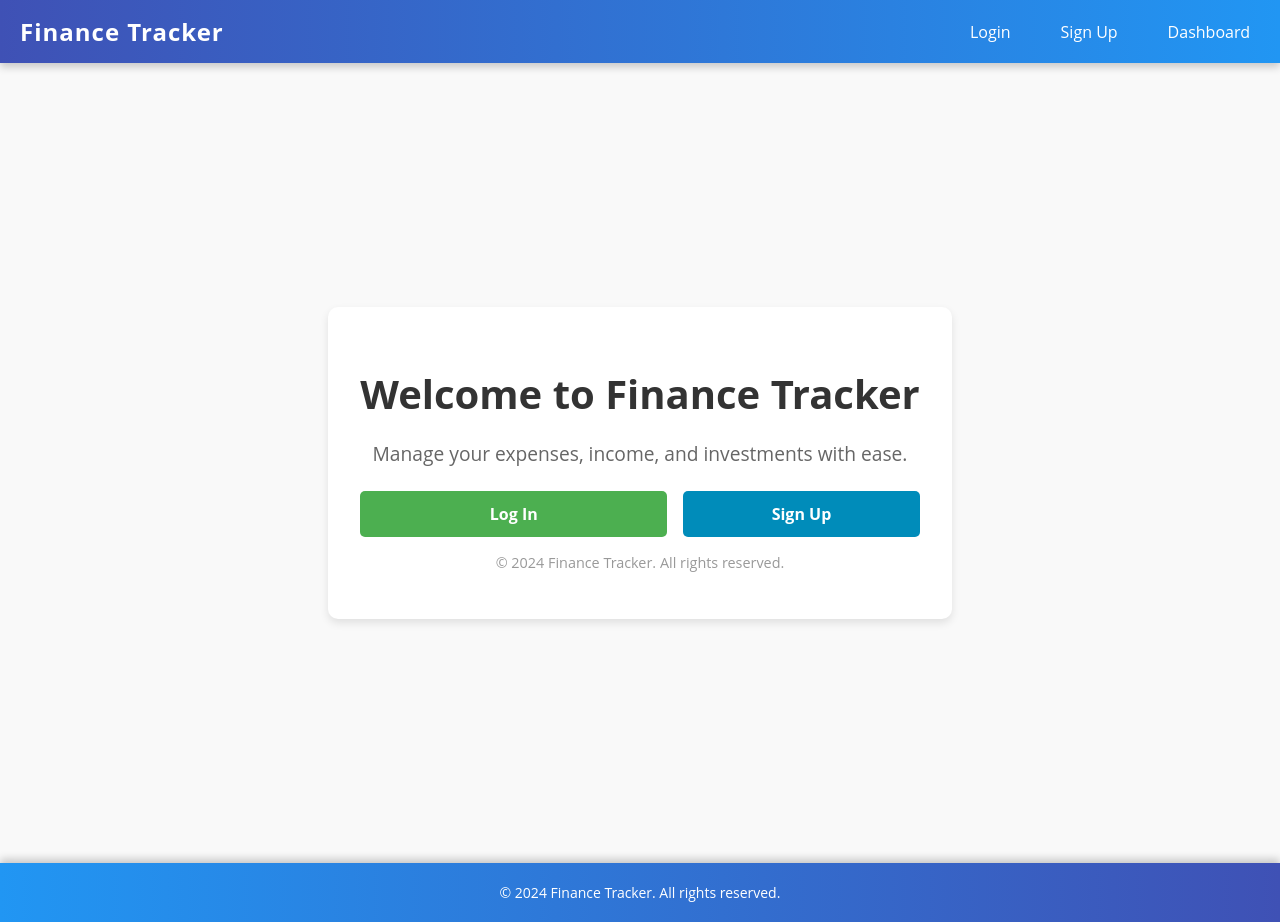
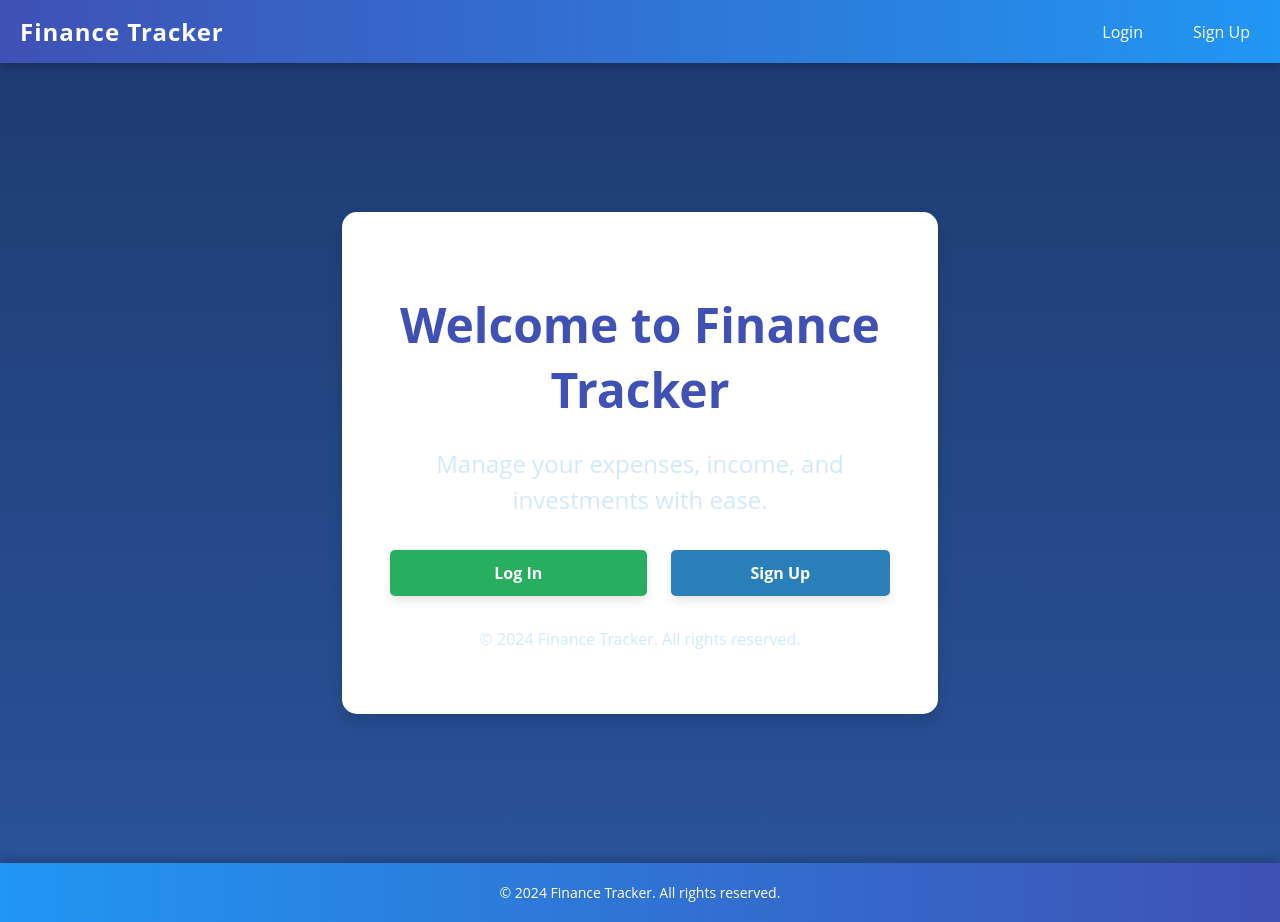
Before and after one commit to negarprh/WealthWise, a Flask app: page / in a window 1280 px wide. Run offline with Flask 3, Linux system fonts and the light colour scheme.

Commit message:
In progress

```diff
--- a/app.py
+++ b/app.py
@@ -5,9 +5,35 @@
 import pandas as pd
 import os
 import matplotlib.pyplot as plt
+from flask_login import LoginManager, UserMixin, login_user, login_required, logout_user, current_user
+from flask_wtf import FlaskForm
+from wtforms import StringField, PasswordField, SubmitField
+from wtforms.validators import DataRequired, Email, EqualTo, ValidationError
+
 
 app = Flask(__name__)
-app.secret_key = 'your_secret_key'
+app.secret_key = '123456789'
+
+# Initialize Flask-Login
+login_manager = LoginManager(app)
+login_manager.login_view = 'login'
+
+# User class for Flask-Login
+class User(UserMixin):
+    def __init__(self, id_, username):
+        self.id = id_
+        self.username = username
+
+# Load user callback
+@login_manager.user_loader
+def load_user(user_id):
+    with sqlite3.connect('finance_tracker.db') as conn:
+        cursor = conn.cursor()
+        cursor.execute("SELECT id, username FROM users WHERE id = ?", (user_id,))
+        user = cursor.fetchone()
+        if user:
+            return User(user[0], user[1])
+        return None
 
 # Database setup
 # Updated Database setup with month column
@@ -21,25 +47,32 @@
                           )''')
         cursor.execute('''CREATE TABLE IF NOT EXISTS expenses (
                             id INTEGER PRIMARY KEY AUTOINCREMENT,
+                            user_id INTEGER NOT NULL,
                             category TEXT NOT NULL,
                             amount REAL NOT NULL,
-                            date TIMESTAMP DEFAULT CURRENT_TIMESTAMP
+                            date TIMESTAMP DEFAULT CURRENT_TIMESTAMP,
+                            FOREIGN KEY(user_id) REFERENCES users(id)
                           )''')
         cursor.execute('''CREATE TABLE IF NOT EXISTS income (
                             id INTEGER PRIMARY KEY AUTOINCREMENT,
+                            user_id INTEGER NOT NULL,
                             monthly_income REAL NOT NULL,
                             month TEXT NOT NULL,
-                            date TIMESTAMP DEFAULT CURRENT_TIMESTAMP
+                            date TIMESTAMP DEFAULT CURRENT_TIMESTAMP,
+                            FOREIGN KEY(user_id) REFERENCES users(id)
                           )''')
         cursor.execute('''CREATE TABLE IF NOT EXISTS investments (
                             id INTEGER PRIMARY KEY AUTOINCREMENT,
+                            user_id INTEGER NOT NULL,
                             ticker TEXT NOT NULL,
                             quantity INTEGER NOT NULL,
                             price REAL NOT NULL,
                             total REAL NOT NULL,
-                            date TIMESTAMP DEFAULT CURRENT_TIMESTAMP
+                            date TIMESTAMP DEFAULT CURRENT_TIMESTAMP,
+                            FOREIGN KEY(user_id) REFERENCES users(id)
                           )''')
         conn.commit()
+
 
 init_db()
 
@@ -77,34 +110,46 @@
             cursor.execute("SELECT id, password FROM users WHERE username = ?", (username,))
             user = cursor.fetchone()
             if user and check_password_hash(user[1], password):
+                user_obj = User(user[0], username)
+                login_user(user_obj)
                 flash('Login successful!', 'success')
                 return redirect(url_for('dashboard'))
             else:
                 flash('Invalid credentials. Please try again.', 'error')
     return render_template('login.html')
 
-# Dashboard route
-# Dashboard route
+
+# Logout route
+@app.route('/logout')
+@login_required
+def logout():
+    logout_user()
+    flash('You have been logged out.', 'success')
+    return redirect(url_for('welcome'))
+
+#Dashboard
 @app.route('/dashboard')
+@login_required
 def dashboard():
+    user_id = current_user.id
     with sqlite3.connect('finance_tracker.db') as conn:
         cursor = conn.cursor()
 
-        # Fetch expenses
-        cursor.execute("SELECT id, date, category, amount FROM expenses ORDER BY date DESC")
+        # Fetch user-specific expenses
+        cursor.execute("SELECT id, date, category, amount FROM expenses WHERE user_id = ? ORDER BY date DESC", (user_id,))
         expenses = cursor.fetchall()
 
-        # Fetch investments
-        cursor.execute("SELECT id, ticker, quantity, price, total, date FROM investments ORDER BY date DESC")
+        # Fetch user-specific investments
+        cursor.execute("SELECT id, ticker, quantity, price, total, date FROM investments WHERE user_id = ? ORDER BY date DESC", (user_id,))
         investments = cursor.fetchall()
 
-        # Fetch income (retrieve all columns)
-        cursor.execute("SELECT id, monthly_income, month, date FROM income ORDER BY date DESC")
+        # Fetch user-specific income
+        cursor.execute("SELECT id, monthly_income, month, date FROM income WHERE user_id = ? ORDER BY date DESC", (user_id,))
         income = cursor.fetchall()
 
         # Generate charts
-        generate_expense_chart()
-        generate_investment_chart()
+        generate_expense_chart(user_id)
+        generate_investment_chart(user_id)
 
     return render_template(
         'dashboard.html',
@@ -114,16 +159,22 @@
     )
 
 
+
+
+
 # Add expense
 @app.route('/add-expense', methods=['POST'])
+@login_required
 def add_expense():
     try:
         category = request.form['category']
         amount = float(request.form['amount'])
+        user_id = current_user.id
         with sqlite3.connect('finance_tracker.db') as conn:
             cursor = conn.cursor()
-            cursor.execute("INSERT INTO expenses (category, amount) VALUES (?, ?)", (category, amount))
+            cursor.execute("INSERT INTO expenses (user_id, category, amount) VALUES (?, ?, ?)", (user_id, category, amount))
             conn.commit()
+        flash('Expense added successfully!', 'success')
     except Exception as e:
         flash(f"Error adding expense: {e}", "error")
     return redirect(url_for('dashboard'))
@@ -140,16 +191,20 @@
         flash(f"Error deleting expense: {e}", "error")
     return redirect(url_for('dashboard'))
 
-# Add income
+
+
+
 # Add income with month tracking
 @app.route('/add-income', methods=['POST'])
+@login_required
 def add_income():
     try:
         monthly_income = float(request.form['income'])
         month = request.form['month']  # Format: YYYY-MM
+        user_id = current_user.id  # Get the logged-in user's ID
         with sqlite3.connect('finance_tracker.db') as conn:
             cursor = conn.cursor()
-            cursor.execute("INSERT INTO income (monthly_income, month) VALUES (?, ?)", (monthly_income, month))
+            cursor.execute("INSERT INTO income (user_id, monthly_income, month) VALUES (?, ?, ?)", (user_id, monthly_income, month))
             conn.commit()
         flash('Income added successfully!', 'success')
     except Exception as e:
@@ -158,11 +213,13 @@
 
 # Delete income
 @app.route('/delete-income/<int:income_id>', methods=['POST'])
+@login_required
 def delete_income(income_id):
     try:
+        user_id = current_user.id
         with sqlite3.connect('finance_tracker.db') as conn:
             cursor = conn.cursor()
-            cursor.execute("DELETE FROM income WHERE id = ?", (income_id,))
+            cursor.execute("DELETE FROM income WHERE id = ? AND user_id = ?", (income_id, user_id))
             conn.commit()
         flash('Income deleted successfully!', 'success')
     except Exception as e:
@@ -208,10 +265,10 @@
     return redirect(url_for('dashboard'))
 
 
-# Generate charts
-def generate_expense_chart():
+# Generate expense chart function
+def generate_expense_chart(user_id):
     with sqlite3.connect('finance_tracker.db') as conn:
-        df = pd.read_sql_query("SELECT category, SUM(amount) as total FROM expenses GROUP BY category", conn)
+        df = pd.read_sql_query("SELECT category, SUM(amount) as total FROM expenses WHERE user_id = ? GROUP BY category", conn, params=(user_id,))
 
     plt.figure(figsize=(8, 6))
     plt.bar(df['category'], df['total'], color='blue')
@@ -221,9 +278,10 @@
     plt.savefig('static/expense_chart.png')
     plt.close()
 
-def generate_investment_chart():
+# Generate investment chart function
+def generate_investment_chart(user_id):
     with sqlite3.connect('finance_tracker.db') as conn:
-        df = pd.read_sql_query("SELECT ticker, SUM(total) as total_value FROM investments GROUP BY ticker", conn)
+        df = pd.read_sql_query("SELECT ticker, SUM(total) as total_value FROM investments WHERE user_id = ? GROUP BY ticker", conn, params=(user_id,))
 
     plt.figure(figsize=(8, 6))
     plt.pie(df['total_value'], labels=df['ticker'], autopct='%1.1f%%', startangle=90)
@@ -231,5 +289,6 @@
     plt.savefig('static/investment_chart.png')
     plt.close()
 
+
 if __name__ == "__main__":
     app.run(debug=True)
--- a/static/style.css
+++ b/static/style.css
@@ -15,69 +15,100 @@
     justify-content: center;
     align-items: center;
     height: 100vh;
-    background-color: #f9f9f9;
+    background: linear-gradient(to bottom, #1e3c72, #2a5298);
     margin: 0;
+    font-family: 'Poppins', sans-serif;
 }
 
 .welcome-card {
     text-align: center;
-    background: #fff;
-    padding: 2rem;
-    border-radius: 10px;
-    box-shadow: 0 4px 8px rgba(0, 0, 0, 0.1);
+    background: #ffffff;
+    padding: 3rem;
+    border-radius: 15px;
+    box-shadow: 0 8px 15px rgba(0, 0, 0, 0.15);
+    max-width: 500px;
+    animation: fadeIn 1s ease-in-out;
 }
 
 .welcome-title {
-    font-size: 2.5rem;
-    margin-bottom: 0.5rem;
-    color: #333;
+    font-size: 3rem;
+    margin-bottom: 0.8rem;
+    color: #3f51b5;
+    font-weight: 700;
 }
 
 .welcome-subtitle {
-    font-size: 1.2rem;
-    margin-bottom: 1.5rem;
-    color: #666;
+    font-size: 1.5rem;
+    margin-bottom: 2rem;
+    color: #d1e8ff;
+    line-height: 1.5;
 }
 
 .welcome-buttons {
     display: flex;
-    gap: 1rem;
+    gap: 1.5rem;
     justify-content: center;
-    margin-bottom: 1rem;
+    margin-bottom: 2rem;
 }
 
 .welcome-button {
-    padding: 0.8rem 1.5rem;
-    font-size: 1rem;
-    font-weight: bold;
-    color: #fff;
+    padding: 1rem 2rem;
+    font-size: 1.1rem;
+    font-weight: 600;
+    color: #ffffff;
     text-decoration: none;
-    border-radius: 5px;
-    transition: background-color 0.3s;
+    border-radius: 25px;
+    transition: transform 0.3s ease, background-color 0.3s ease;
+    box-shadow: 0 5px 10px rgba(0, 0, 0, 0.1);
 }
 
 .welcome-button.login-button {
-    background-color: #4caf50;
+    background-color: #27ae60;
 }
 
 .welcome-button.login-button:hover {
-    background-color: #45a049;
+    background-color: #229954;
+    transform: translateY(-3px);
 }
 
 .welcome-button.signup-button {
-    background-color: #008cba;
+    background-color: #2980b9;
 }
 
 .welcome-button.signup-button:hover {
-    background-color: #007bb5;
+    background-color: #2471a3;
+    transform: translateY(-3px);
 }
 
 .welcome-footer {
+    font-size: 1rem;
+    color: #d1e8ff;
     margin-top: 1rem;
-    font-size: 0.9rem;
-    color: #999;
 }
 
+/* Animation for card appearance */
+@keyframes fadeIn {
+    from { opacity: 0; transform: translateY(-20px); }
+    to { opacity: 1; transform: translateY(0); }
+}
+
+/* Responsive Styling */
+@media (max-width: 600px) {
+    .welcome-card {
+        padding: 2rem;
+        width: 90%;
+    }
+    .welcome-title {
+        font-size: 2.5rem;
+    }
+    .welcome-subtitle {
+        font-size: 1.2rem;
+    }
+    .welcome-button {
+        padding: 0.8rem 1.5rem;
+        font-size: 1rem;
+    }
+}
 
 /* Navbar */
 .navbar {
@@ -99,6 +130,11 @@
     margin: 0;
     letter-spacing: 1px;
 }
+.navbar-title a {
+    text-decoration: none;
+    color: inherit; /* To use the current text color */
+}
+
 
 .navbar-links {
     list-style: none;
--- a/templates/base.html
+++ b/templates/base.html
@@ -3,7 +3,7 @@
 <head>
     <meta charset="UTF-8">
     <meta name="viewport" content="width=device-width, initial-scale=1.0">
-    <title>{% block title %}Finance Tracker{% endblock %}</title>
+        <title>{% block title %}Finance Tracker{% endblock %}</title>
     <link rel="stylesheet" href="{{ url_for('static', filename='style.css') }}">
     <script src="https://cdn.jsdelivr.net/npm/chart.js"></script>
     <link rel="preconnect" href="https://fonts.googleapis.com">
@@ -13,12 +13,17 @@
 <body>
     <header>
         <div class="navbar">
-            <h1 class="navbar-title">Finance Tracker</h1>
+            <h1 class="navbar-title">
+                <a href="{{ url_for('welcome') }}" class="navbar-title-link">Finance Tracker</a>
+            </h1>
             <nav>
                 <ul class="navbar-links">
-                    <li><a href="{{ url_for('login') }}">Login</a></li>
-                    <li><a href="{{ url_for('signup') }}">Sign Up</a></li>
-                    <li><a href="{{ url_for('dashboard') }}">Dashboard</a></li>
+                    {% if current_user.is_authenticated %}
+                        <li><a href="{{ url_for('logout') }}">Logout</a></li>
+                    {% else %}
+                        <li><a href="{{ url_for('login') }}">Login</a></li>
+                        <li><a href="{{ url_for('signup') }}">Sign Up</a></li>
+                    {% endif %}
                 </ul>
             </nav>
         </div>
```
Also changed, not shown: templates/login.html (+14 -0 lines), templates/signup.html (+14 -0 lines), finance_tracker.db (deleted), static/expense_chart.png, static/investment_chart.png.
